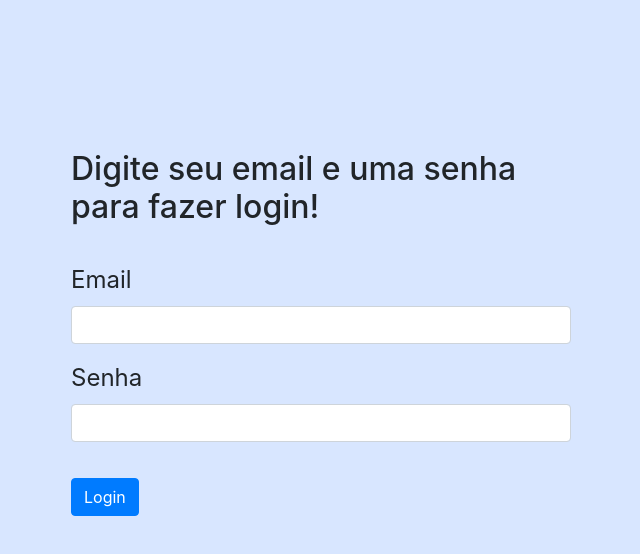
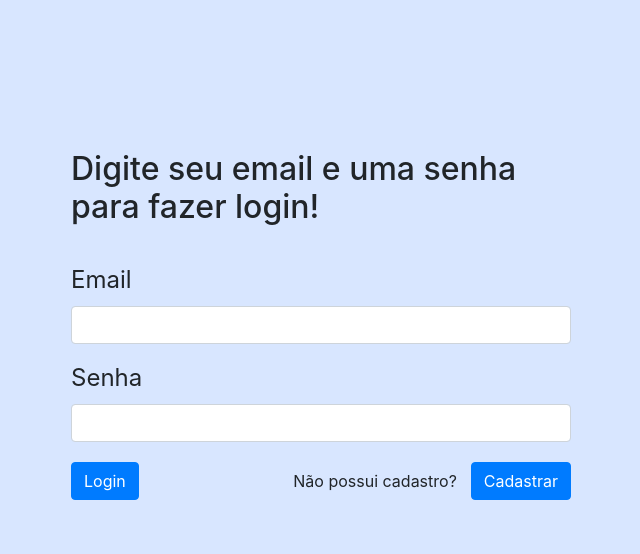
Before and after one commit to raviassis/Disfluencia, a Vue app: page /#/login in a window 1280 px wide. Shown: the top 554 px of the page, without its empty margins (319-959 px from the left). Built offline with nearby package versions, Linux system fonts and the light colour scheme.

Commit message:
Protegendo rotas e criando cadastro e login

```diff
--- a/src/main.js
+++ b/src/main.js
@@ -19,25 +19,42 @@ const routes = [
   {
     path: '/', component: Home,
     beforeEnter: (to, from, next) => {
-      next('/login');
+      if (localStorage.getItem('email')) {
+        next();
+      } else {
+        next('/login');
+      }
     }
   },
   {
     path: '*', component: Home,
     beforeEnter: (to, from, next) => {
-      next('/login');
+      if (localStorage.getItem('email')) {
+        next();
+      } else {
+        next('/login');
+      }
     }
   },
   {
     path: '/session', component: NewSession,
     beforeEnter: (to, from, next) => {
-      next('/login');
+      if (localStorage.getItem('email')) {
+        next();
+      } else {
+        next('/login');
+      }
+
     }
   },
   {
     path: '/session/:id', component: EditSession.$http,
     beforeEnter: (to, from, next) => {
-      next('/login');
+      if (localStorage.getItem('email')) {
+        next();
+      } else {
+        next('/login');
+      }
     }
   },
 ]
--- a/src/views/login/Login.vue
+++ b/src/views/login/Login.vue
@@ -4,7 +4,7 @@
       <h1 class="form-header">Digite seu email e uma senha para fazer login!</h1>
 
       <div class="form">
-        <form @submit="login()" autocomplete="off">
+        <form autocomplete="off">
           <p>
             <label class="form-label" for="form.email">Email</label>
             <input class="form-control" id="form.email" v-model="form.email" type="email" />
@@ -20,7 +20,13 @@
             </ul>
           </div>
 
-          <button class="btn btn-primary btn-form">Login</button>
+          <div class="form-footer">
+            <button v-on:click="login()" class="btn btn-primary btn-form">Login</button>
+            <div class="not-registered">
+              <p class="not-registered-text">Não possui cadastro?</p>
+              <router-link class="btn btn-primary" to="/register">Cadastrar</router-link>
+            </div>
+          </div>
         </form>
       </div>
     </div>
@@ -47,25 +53,27 @@ export default {
     login: function() {
       if (this.isFormValid()) {
         const user = this.createRequestBodyNewUser();
-        console.log(user)
         this.$http
-          .post("/user", user)
-          .then(() => {
-
+          .post("/users/login", user)
+          .then(userFound => {
+            this.$router.push("/");
             alert("Bem vindo ao sistema");
-            this.$router.push("/");
+            localStorage.setItem("email", userFound.data.email);
+            this.clearFormFields();
           })
-          .catch(() => {
-            alert("Ocorreu um erro inesperado ao salvar a sessão!");
+          .catch((err) => {
+            if (err.response.status == 422) {
+              this.tratarErroValidacao(err.response.data);
+            } else {
+              alert("Ocorreu um erro inesperado ao se cadastrar no sistema");
+            }
+            this.clearFormFields();
           });
-
-        this.clearFormFields();
       }
     },
 
     createRequestBodyNewUser() {
       return {
-        nome: this.form.name,
         email: this.form.email,
         password: this.form.password
       };
@@ -125,7 +133,17 @@ export default {
 .form-label {
   font-size: 1.5rem;
 }
-.btn-form {
+.form-footer {
   margin-top: 20px;
+  display: flex;
+  justify-content: space-between;
+}
+.not-registered {
+  display: flex;
+}
+.not-registered-text {
+  padding-top: 7px;
+  padding-right: 14px;
+  margin-bottom: 0;
 }
 </style>
--- a/src/views/register/Register.vue
+++ b/src/views/register/Register.vue
@@ -5,7 +5,7 @@
 
       <div class="form">
         <form @submit="register()" autocomplete="off">
-             <p>
+          <p>
             <label class="form-label" for="form.name">Nome</label>
             <input class="form-control" id="form.name" v-model="form.name" type="text" />
           </p>
@@ -24,7 +24,15 @@
             </ul>
           </div>
 
-          <button class="btn btn-primary btn-form">Cadastrar</button>
+          <div class="form-footer">
+            <button class="btn btn-primary btn-form">Cadastrar</button>
+            <div class="go-back-login">
+              <p class="go-back-login-text">
+                Voltar para a tela de
+                <a href="#/login">login</a>
+              </p>
+            </div>
+          </div>
         </form>
       </div>
     </div>
@@ -52,16 +60,18 @@ export default {
     register: function() {
       if (this.isFormValid()) {
         const user = this.createRequestBodyNewUser();
-        console.log(user)
         this.$http
-          .post("/user", user)
+          .post("/users", user)
           .then(() => {
-
             alert("Cadastro realizado com sucesso");
-            this.$router.push("/");
+            this.$router.push("/login");
           })
           .catch(() => {
-            alert("Ocorreu um erro inesperado ao salvar a sessão!");
+            if (err.response.status == 422) {
+              this.tratarErroValidacao(err.response.data);
+            } else {
+              alert("Ocorreu um erro inesperado ao se cadastrar no sistema");
+            }
           });
 
         this.clearFormFields();
@@ -70,7 +80,7 @@ export default {
 
     createRequestBodyNewUser() {
       return {
-        nome: this.form.name,
+        name: this.form.name,
         email: this.form.email,
         password: this.form.password
       };
@@ -83,8 +93,8 @@ export default {
         this.form.errors.push("A senha é obrigatória.");
       }
 
-      if(!this.form.name){
-         this.form.errors.push("O nome é obrigatório.");
+      if (!this.form.name) {
+        this.form.errors.push("O nome é obrigatório.");
       }
 
       if (!this.form.email) {
@@ -135,7 +145,16 @@ export default {
 .form-label {
   font-size: 1.5rem;
 }
-.btn-form {
+.form-footer {
   margin-top: 20px;
+  display: flex;
+  justify-content: space-between;
+}
+.go-back-login {
+  display: flex;
+}
+.go-back-login-text {
+  padding-top: 7px;
+  margin-bottom: 0;
 }
 </style>
```
